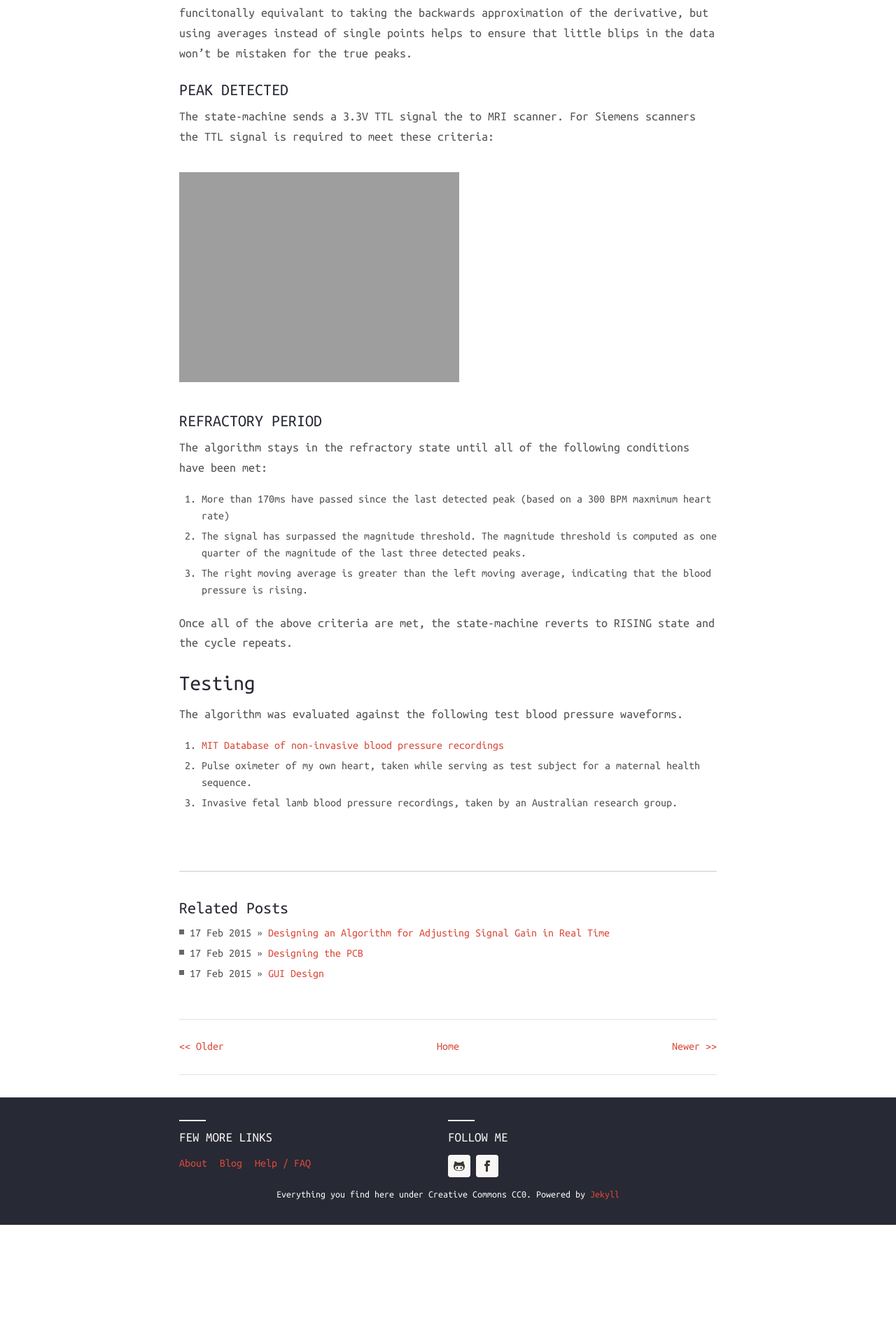
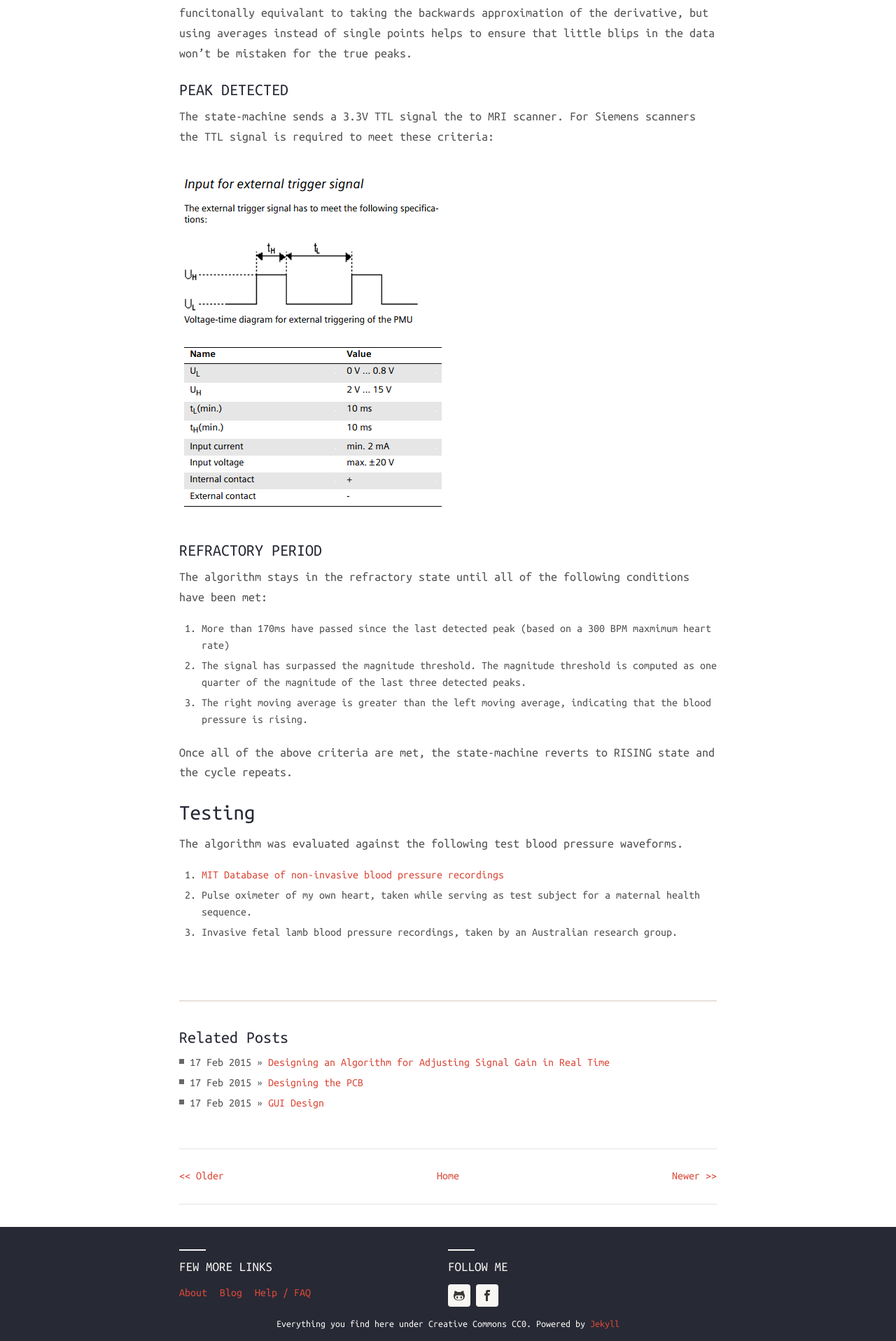
Before and after one commit to JoshBradshaw/Arterial-BP-MRI-Triggering-Unit, a Jekyll site: the page built from _posts/2015-02-15-apb-triggering.md, in a window 1280 px wide. Shown: the part 2846-4762 px from the top of the page at 70% size. Built offline with Jekyll 4.4.1, drawn with Linux system fonts in a browser that asks for light colours; nearby versions of some CDN libraries; before the commit the page ends 4596 px from its top, so only the background shows below that.

Commit message:
that should actually cover it

```diff
--- a/_posts/2015-02-15-apb-triggering.md
+++ b/_posts/2015-02-15-apb-triggering.md
@@ -61,7 +61,7 @@ When the state-machine is in rising state, it is constantly checking whether the
 
 The state-machine sends a 3.3V TTL signal the to MRI scanner. For Siemens scanners the TTL signal is required to meet these criteria:
 
-![alt text]({{'/images/siemens_external_trigger.png site.url' | prepend: site.baseurl | prepend: site.url}} "the slope sum function applied to a human arterial blood pressure waveform")
+![alt text]({{'/images/siemens_external_trigger.png' | prepend: site.baseurl | prepend: site.url}} "the slope sum function applied to a human arterial blood pressure waveform")
 
 #### REFRACTORY PERIOD
 
```
Also changed, not shown: _posts/2015-02-13-adaptive-gain-adjustment.md (+1 -1 lines).
